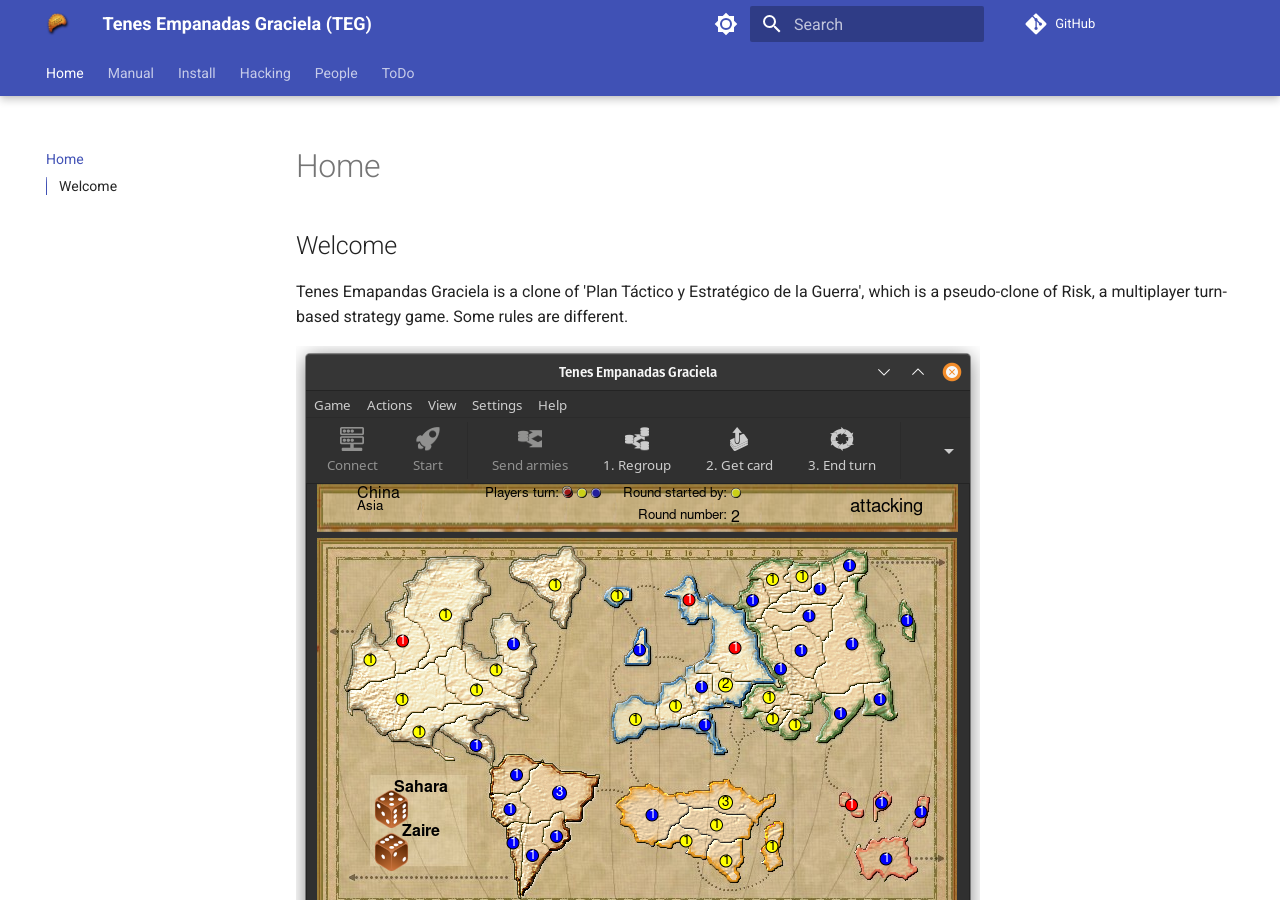
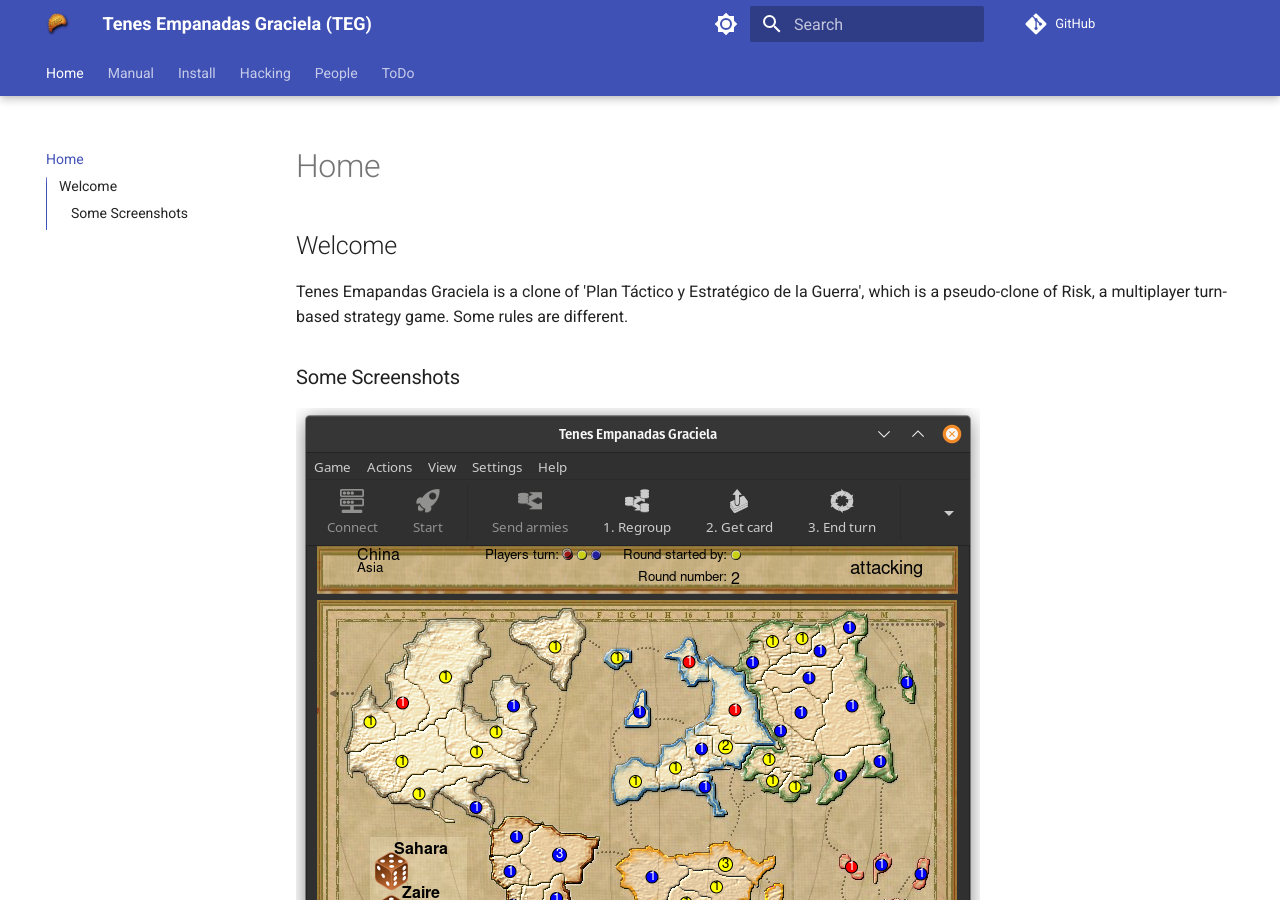
Before and after one commit to wfx/teg, an MkDocs documentation site: the page built from docs/index.md, in a window 1280 px wide and 900 px high. Built offline with MkDocs 1.6.1 and Material for MkDocs 9.7.7, drawn with Linux system fonts in a browser that asks for light colours; comment, search, counter and statistics services are not loaded.

Commit message:
update content

```diff
--- a/docs/index.md
+++ b/docs/index.md
@@ -4,4 +4,8 @@
 de la Guerra', which is a pseudo-clone of Risk, a multiplayer turn-based
 strategy game. Some rules are different.
 
+## Some Screenshots
 ![Screenshot 2023 01 17](assets/images/Screenshot_2023-01-17.png)
+![Main window](https://github.com/wfx/teg/blob/master/Screenshot_Select_Your_Color_2023-01-17.png)
+![Main window](https://github.com/wfx/teg/blob/master/Screenshot_Your_Mission_2022-11-29.png)
+![Main window](https://github.com/wfx/teg/blob/master/Screenshot_Main_2023-01-17.png)
```
